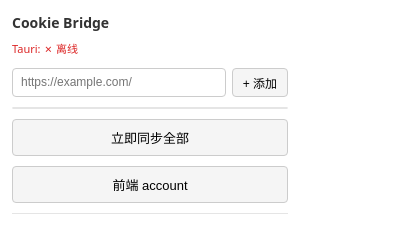
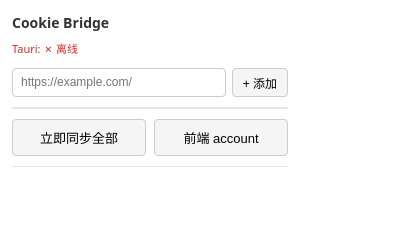
Before and after one commit to zhanghengwh15/cookie-bridge, a browser extension: page popup.html in a window 400 px wide. Drawn offline with Linux system fonts and the light colour scheme; no server answers.

Commit message:
feat: enhance button layout in popup.html for better alignment and spacing

```diff
--- a/popup.html
+++ b/popup.html
@@ -80,15 +80,19 @@
     }
     .site-item .del:hover { color: #dc2626; }
 
+    .btn-row {
+      display: flex;
+      gap: 8px;
+      margin-bottom: 10px;
+    }
     .sync-btn {
-      width: 100%;
+      flex: 1;
       padding: 8px;
       font-size: 13px;
       cursor: pointer;
       border: 1px solid #ccc;
       border-radius: 4px;
       background: #f5f5f5;
-      margin-bottom: 10px;
     }
     .sync-btn:hover { background: #eee; }
 
@@ -116,8 +120,10 @@
 
   <div id="site-list" class="site-list"></div>
 
-  <button id="sync-all" class="sync-btn">立即同步全部</button>
-  <button id="copy-account" class="sync-btn">前端 account</button>
+  <div class="btn-row">
+    <button id="sync-all" class="sync-btn">立即同步全部</button>
+    <button id="copy-account" class="sync-btn">前端 account</button>
+  </div>
 
   <div id="log" class="log"></div>
 
```
